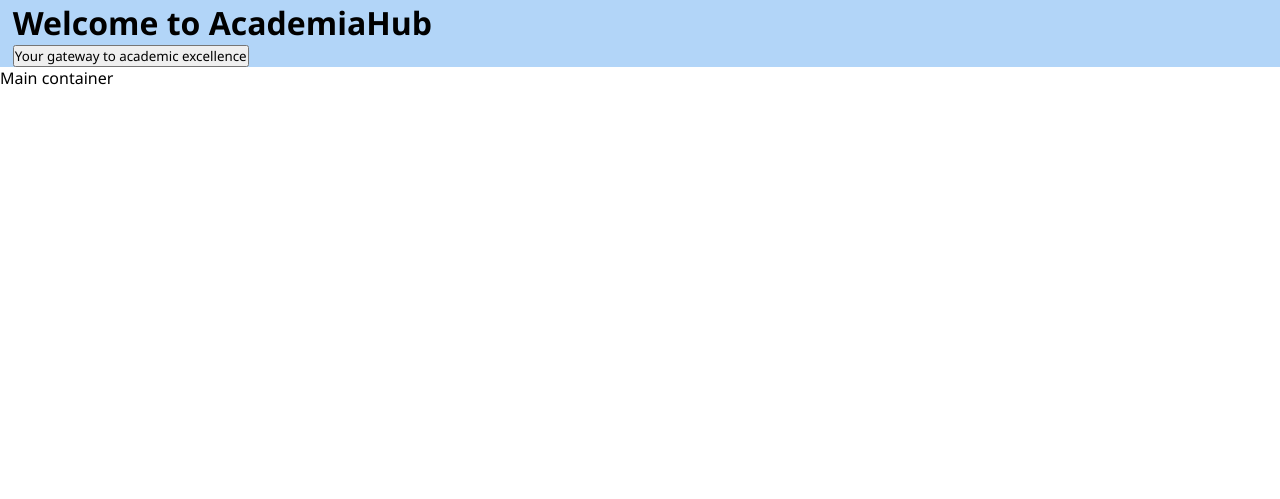
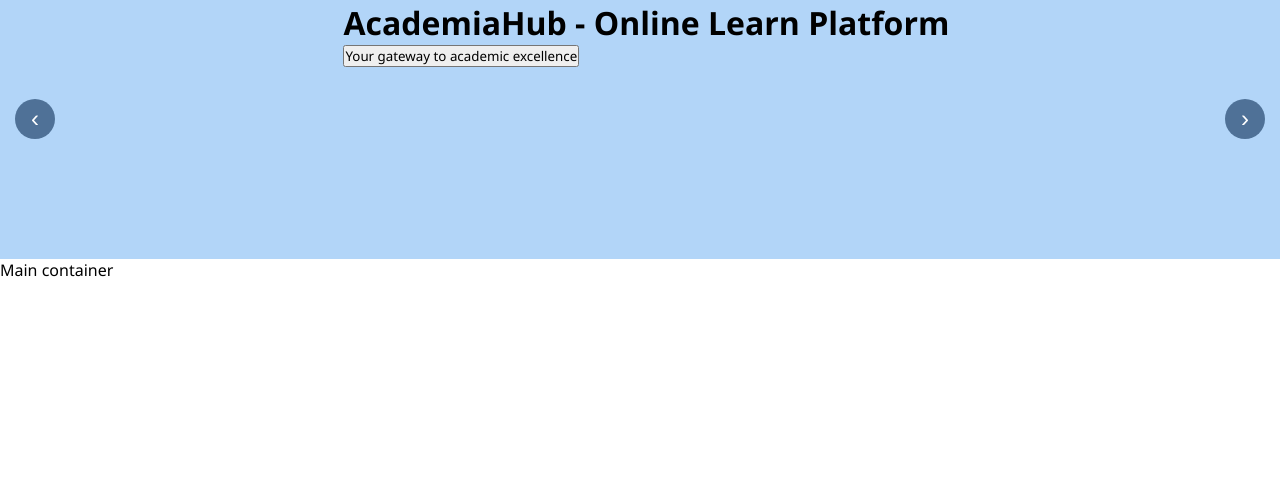
Before and after one commit to ArturSabanadze/webshop, a PHP site: page / in a window 1280 px wide. Shown: the part 163-662 px from the top of the page. Run offline with PHP 8.4, Linux system fonts and the light colour scheme.

Commit message:
Header serction css styling, buttons etc

```diff
--- a/Frontend/public/index.php
+++ b/Frontend/public/index.php
@@ -11,6 +11,7 @@ $content_generator = "../src/Controllers/component_handler.php";
     <meta charset="UTF-8">
     <meta name="viewport" content="width=device-width, initial-scale=1.0">
     <title>AcademiaHub</title>
+    <!-- loading css styles -->
     <?php echo $css_loader; ?>
 </head>
 
--- a/Frontend/public/styles/header.css
+++ b/Frontend/public/styles/header.css
@@ -1,11 +1,43 @@
 .header-container {
   display: flex;
-  flex-direction: column;
+  flex-direction: row;
   justify-content: space-between;
   background-color: #b2d5f8;
   width: 100dvw;
 }
 
 .header-inner-container {
+  display: flex;
+  flex-direction: column;
   margin-left: 1dvw;
+  height: 35dvh;
 }
+
+.header-inner-container h1 {
+  font-size: 2rem;
+  margin: 0;
+}
+
+.lft-btn,
+.rgt-btn {
+  margin: 15px;
+  width: 40px;
+  height: 40px;
+  border-radius: 50%;
+  background-color: #03244b8f;
+  color: white;
+  font-size: 1.5rem;
+  align-self: center;
+  display: flex;
+  align-items: center;
+  justify-content: center;
+  line-height: 1;
+  font-family: sans-serif;
+  cursor: pointer;
+  user-select: none;
+}
+
+.lft-btn:hover,
+.rgt-btn:hover {
+  background-color: #357abd;
+}
--- a/Frontend/src/Includes/header.php
+++ b/Frontend/src/Includes/header.php
@@ -1,13 +1,15 @@
 <header class="header-container">
+    <div class="lft-btn">&lsaquo;</div>
     <div class="header-inner-container">
         <div class="header-upper-element">
             <p>upper element</p>
         </div>
         <div class="header-center-element">
-            <h1>Welcome to AcademiaHub</h1>
+            <h1>AcademiaHub - Online Learn Platform</h1>
         </div>
         <div class="header-lower-element">
             <button>Your gateway to academic excellence</button>
         </div>
     </div>
+    <div class="rgt-btn">&rsaquo;</div>
 </header>
--- a/Frontend/src/Includes/navigationbar.php
+++ b/Frontend/src/Includes/navigationbar.php
@@ -50,10 +50,11 @@
 
 <script>
     function toggleMenu() {
-        const navbar = document.querySelector(".navbar");
+        const navbar = document.querySelector(".navbarContainerWrapper");
         navbar.classList.toggle("nav-open");
 
         const mobileMenu = document.querySelector(".mobile-menu");
+
         if (navbar.classList.contains("nav-open")) {
             mobileMenu.style.maxHeight = mobileMenu.scrollHeight + "px";
         } else {
```
